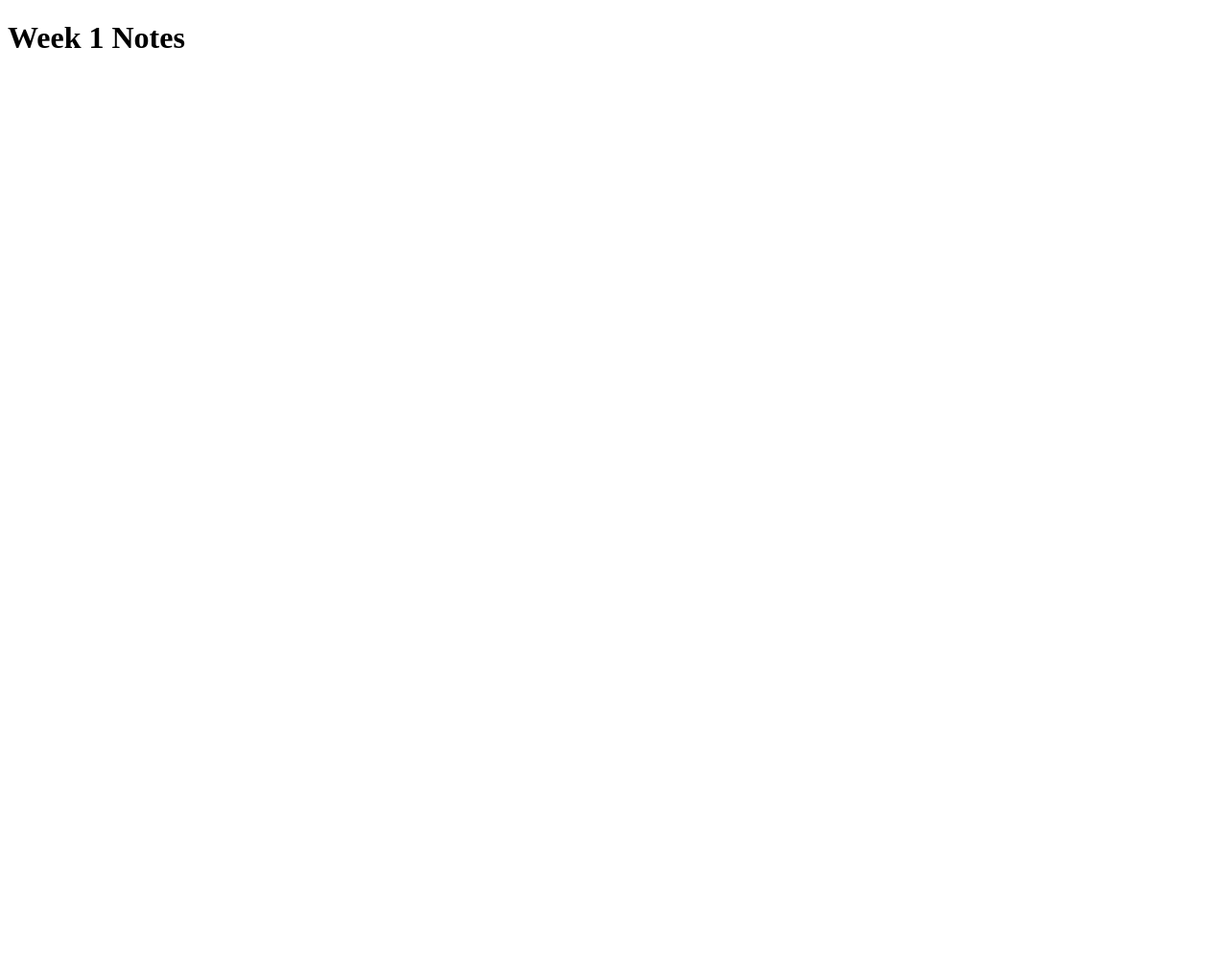
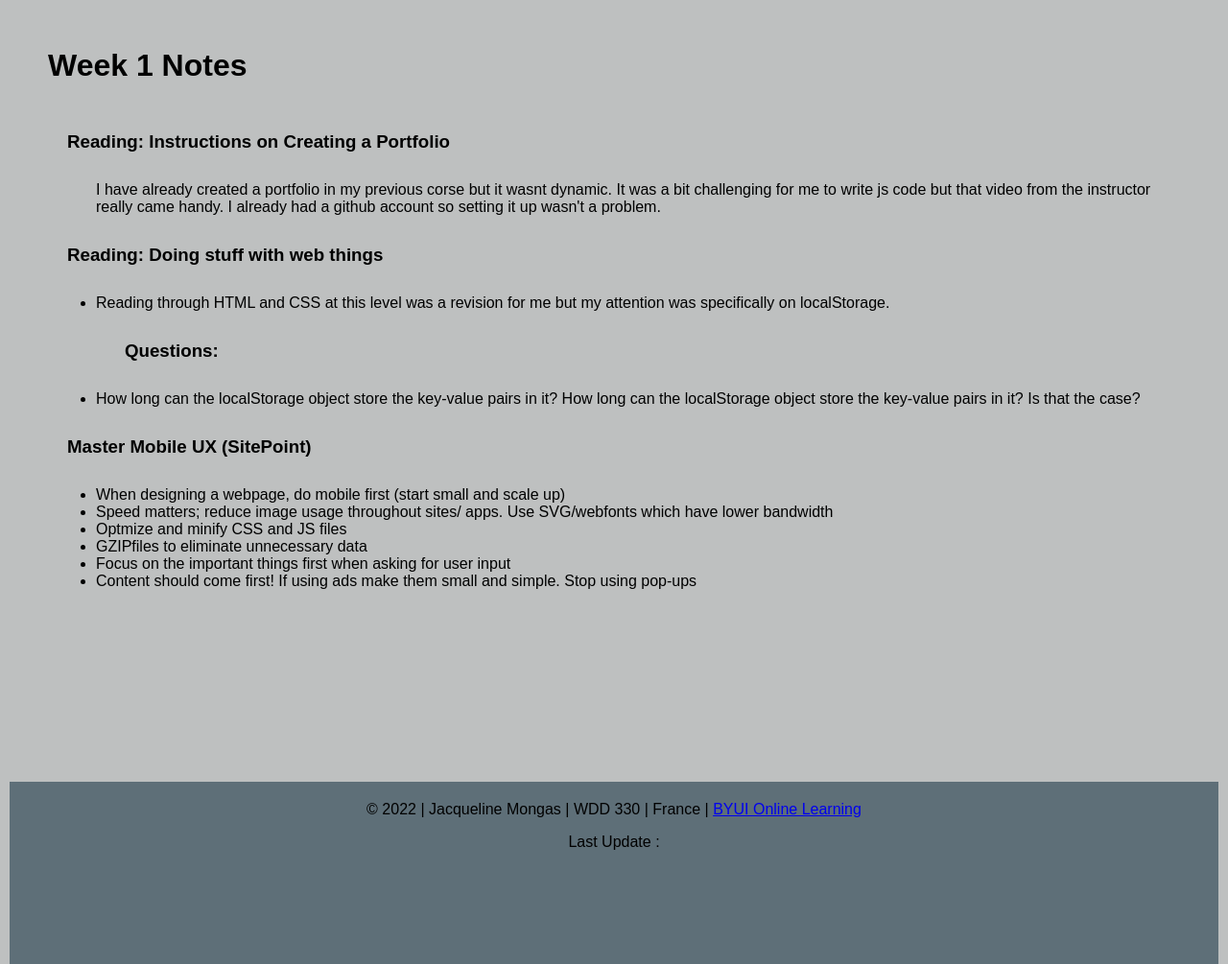
Before and after one commit to JacquelineMongas/wdd-330-portfolio, a plain HTML site: page week1/index.html in a window 1280 px wide. Shown: the whole page at 96% size. Before the commit the page ends 800 px from the top, so only its background shows below. Drawn offline with Linux system fonts and the light colour scheme.

Commit message:
week1 assignment

```diff
--- a/js/main.js
+++ b/js/main.js
@@ -3,6 +3,7 @@ const links = [
       label: "Week1 notes",
       url: "week1/index.html"
     }
+
   ]
 
     function loadIndex() {
--- /dev/null
+++ b/main.css
@@ -0,0 +1,47 @@
+@import url('https://fonts.googleapis.com/css2?family=Roboto:wght@300&display=swap');
+
+body {
+    font-size: 16px;
+    background: rgb(190, 192, 192);
+    margin: 0;
+    padding: 0;
+    font-family: 'Pattaya', sans-serif;
+
+}
+
+h1{
+    margin: 20px;
+}
+#linkslist{
+    font-size: 1.5rem;
+    font-family: 'Pattaya', sans-serif;
+    color: #000;
+    list-style-type: none;
+
+}
+
+main{
+
+    display: grid;
+    grid-template-columns: repeat(auto-fit, minmax(300px, 1fr));
+
+}
+
+
+
+
+
+
+footer{
+    display: block;
+    background-color:rgba(63, 86, 97, 0.753);
+    padding: 20px;
+    text-align: center;
+    font-size: 1em;
+    width: auto;
+    height: 150px;
+    margin-top: 50px;
+    margin-left: 10px;
+    margin-right: 10px;
+    margin-bottom: auto;
+}
--- a/week1/index.html
+++ b/week1/index.html
@@ -2,13 +2,54 @@
 <html lang="en">
   <head>
     <meta charset="UTF-8">
+    <meta http-equiv="X-UA-Compatible" content="IE=edge"/>
     <meta name="viewport" content="width=device-width, initial-scale=1.0" />
     <title>WDD 330 </title>
-
+    <link rel="stylesheet" href="small.css" />
 
   </head>
   <body>
    <h1>Week 1 Notes</h1>
+   <section>
+   <h3>Reading: Instructions on Creating a Portfolio</h3>
+   <ul>
+    I have already created a portfolio in my previous corse but it wasnt dynamic. It was a bit challenging for me to write js code but that video from the instructor really came handy.
+    I already had a github account so setting it up wasn't a problem.
+   </ul>
+   <h3>Reading: Doing stuff with web things</h3>
+   <ul>
+    <li>
+      Reading through HTML and CSS at this level was a revision for me but my attention was specifically on localStorage.
+    </li>
+      <h3>Questions:</h3>
+      <li>
+        How long can the localStorage object store the key-value pairs in it? How long can the localStorage object store the key-value pairs in it? Is that the case?
+      </li>
+    </ul>
+
+      <h3>Master Mobile UX (SitePoint)</h3>
+    <ul>
+      <li>
+        When designing a webpage, do mobile first (start small and scale up)
+      </li>
+      <li>
+        Speed matters; reduce image usage throughout sites/ apps. Use SVG/webfonts which have lower bandwidth
+      </li>
+      <li>Optmize and minify CSS and JS files</li>
+      <li>GZIPfiles to eliminate unnecessary data</li>
+      <li>Focus on the important things first when asking for user input</li>
+      <li>Content should come first! If using ads make them small and simple. Stop using pop-ups</li>
+
+    </ul>
+  </section>
+
+    <footer>
+      ©<span id="Year"></span> 2022 | Jacqueline Mongas | WDD 330 | France |
+      <a href="https://www.byui.edu/online" class="byui"
+        >BYUI Online Learning</a>
+      <p>Last Update : <span id="lastUpdate"></span></p>
+    </footer>
+
 
   </body>
 </html>
--- /dev/null
+++ b/week1/small.css
@@ -0,0 +1,38 @@
+body {
+    font-size: 16px;
+    background: rgb(190, 192, 192);
+    margin: 0;
+    padding: 0;
+    font-family: 'Pattaya', sans-serif;
+
+}
+
+h1{
+    font-size: 2rem;
+    margin: 50px;
+    font-family: 'Pattaya', sans-serif;
+}
+
+h3{
+    margin: 30px;
+}
+ ul{
+    margin-left: 20px;
+ }
+ section{
+    margin: 40px 40px 200px 40px;
+ }
+
+footer{
+    display: block;
+    background-color:rgba(63, 86, 97, 0.753);
+    padding: 20px;
+    text-align: center;
+    font-size: 1em;
+    width: auto;
+    height: 150px;
+    margin-top: 50px;
+    margin-left: 10px;
+    margin-right: 10px;
+    margin-bottom: auto;
+}
```
Also changed, not shown: index.html (+18 -3 lines), week2/index.html (added).
